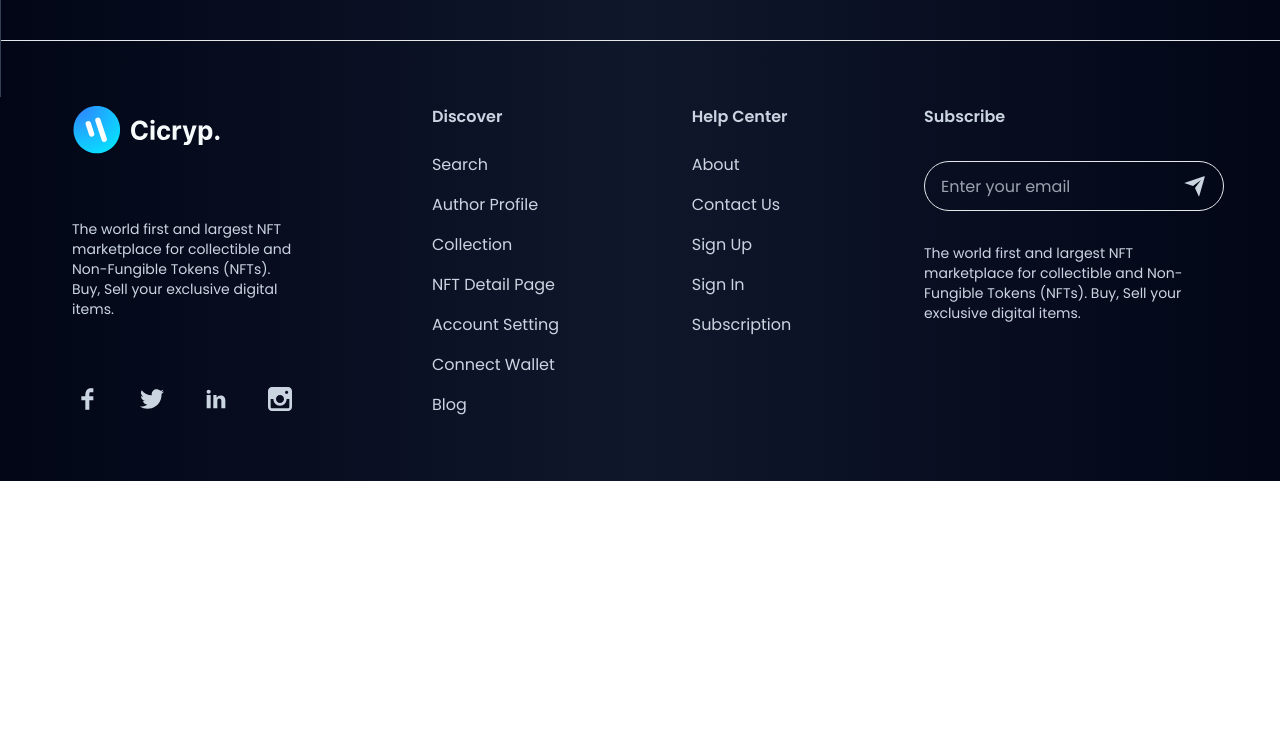
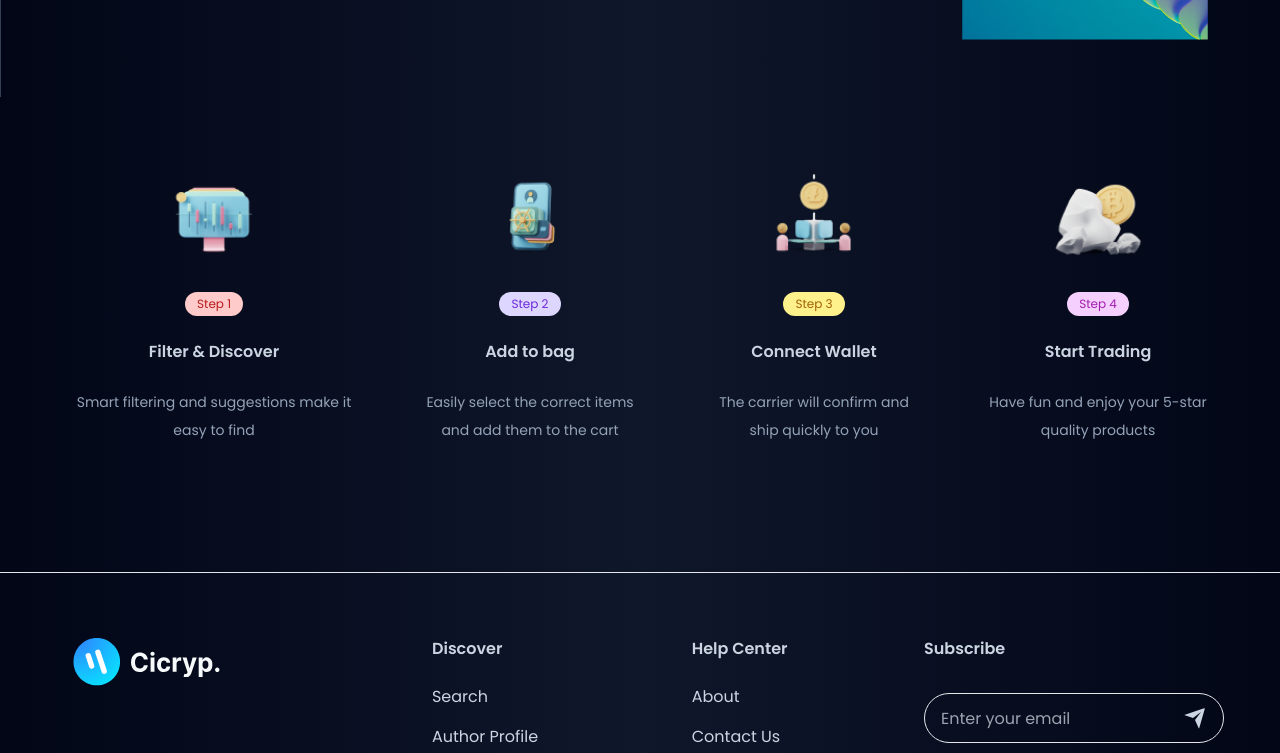
Before and after one commit to Devgrammer/mint-_magnet_forntend, a Next.js app: page / in a window 1280 px wide. Shown: the part 704-1457 px from the top of the page. Before the commit the page ends 1185 px from the top, so only its background shows below. Built offline with nearby package versions, Linux system fonts and the light colour scheme.

Commit message:
[ADD]: Service section is added

```diff
--- a/components/HeroSection/HeroSection.jsx
+++ b/components/HeroSection/HeroSection.jsx
@@ -6,10 +6,10 @@ import { CgSearch } from "react-icons/cg";
 
 const Hero = () => {
   return (
-    <div className="hero-container flex flex-col md:flex-row justify-between gap-y-16 md:gap-y-0 gap-x-24 my-16 items-start text-slate-300">
+    <div className="hero-container flex flex-col md:flex-row justify-between gap-y-16 md:gap-y-0 gap-x-24  items-start text-slate-300">
       {/* HERO LEFT PART */}
       <div className="hero-container-left space-y-12 mt-16 w-full md:w-[55%]">
-        <div className="hero-container-heading text-6xl  font-semibold leading-18">
+        <div className="hero-container-heading text-6xl  font-semibold leading-snug">
           Discover, collect, and sell NFTs 🖼️
         </div>
         <div className="text-slate-500 ">
--- a/components/NavBar/SideBar/SideBar.jsx
+++ b/components/NavBar/SideBar/SideBar.jsx
@@ -121,7 +121,7 @@ const SideBar = ({ setOpenSideMenu, openSideMenu }) => {
   const closeSideBar = () => {
     setOpenSideMenu(false);
   };
-  console.log("togg", openSideMenu);
+
 
   return (
     <div
--- /dev/null
+++ b/components/ServicesSection/ServicesSection.jsx
@@ -0,0 +1,81 @@
+import Image from "next/image";
+import images from "../../img";
+
+const ServicesSection = () => {
+  const services = [
+    {
+      serviceName: "Filter & Discover",
+      serviceDesc: "Smart filtering and suggestions make it easy to find",
+      img: images.service1,
+    },
+    {
+      serviceName: "Add to bag",
+      serviceDesc: "Easily select the correct items and add them to the cart",
+      img: images.service2,
+    },
+    {
+      serviceName: "Connect Wallet",
+      serviceDesc: "The carrier will confirm and ship quickly to you",
+      img: images.service3,
+    },
+    {
+      serviceName: "Start Trading",
+      serviceDesc: "Have fun and enjoy your 5-star quality products",
+      img: images.service4,
+    },
+  ];
+  const colored = ["rose", "blue", "green", "fuchsia"];
+  return (
+    <div className="services-container text-slate-300 grid grid-cols-1 sm:grid-cols-2 md:grid-cols-4  gap-y-16 md:gap-y-0 md:justify-between md:space-x-16 ">
+      {services.map((el, i) => (
+        <ServiceItem
+          img={el.img}
+          name={el.serviceName}
+          desc={el.serviceDesc}
+          step={i + 1}
+        />
+      ))}
+    </div>
+  );
+};
+
+const ServiceItem = ({ img, name, desc, step, textColor }) => {
+  const colorGen = (color) => {
+    if (color === 0) {
+      return "text-red-700 bg-red-200";
+    } else if (color === 1) {
+      return "text-violet-700 bg-violet-200";
+    } else if (color === 2) {
+      return "text-yellow-700 bg-yellow-200";
+    } else if (color === 3) {
+      return "text-fuchsia-700 bg-fuchsia-200";
+    }
+  };
+
+  const bgColor = "bg-yellow-200";
+
+  return (
+    <div className="service-container-box text-center space-y-6">
+      <div className="service-image flex justify-center">
+        <Image
+          src={img}
+          alt={name}
+          width={100}
+          height={100}
+          className="mx-auto"
+        />
+      </div>
+      <div
+        className={`services-step flex w-fit  text-xs mx-auto rounded-full p-1 px-3 ${colorGen(
+          step - 1
+        )}`}
+      >{`Step ${step}`}</div>
+      <div className="services-heading font-semibold">{name}</div>
+      <div className="step-description text-sm leading-loose text-slate-400 ">
+        {desc}
+      </div>
+    </div>
+  );
+};
+
+export default ServicesSection;
--- a/components/componentsindex.js
+++ b/components/componentsindex.js
@@ -1,7 +1,8 @@
 import Button from "./Button/Button";
 import NavBar from "./NavBar/NavBar";
 import Footer from "./Footer/Footer";
-import HeroSection from "./HeroSection/HeroSection"
+import HeroSection from "./HeroSection/HeroSection";
+import ServicesSection from "./ServicesSection/ServicesSection";
 
 
-export {Button, NavBar, Footer, HeroSection};
+export {Button, NavBar, Footer, HeroSection, ServicesSection};
--- a/pages/index.js
+++ b/pages/index.js
@@ -1,9 +1,13 @@
-import { HeroSection } from '@/components/componentsindex'
-import React from 'react'
+import { HeroSection, ServicesSection } from '@/components/componentsindex'
+import { CgLastpass } from 'react-icons/cg'
+
 
 const Home = () => {
   return (
+    <div className="space-y-32 my-32">
   <HeroSection/>
+  <ServicesSection/>
+    </div>
   )
 }
 
```
